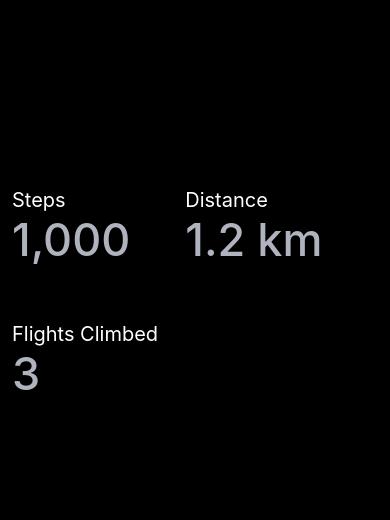
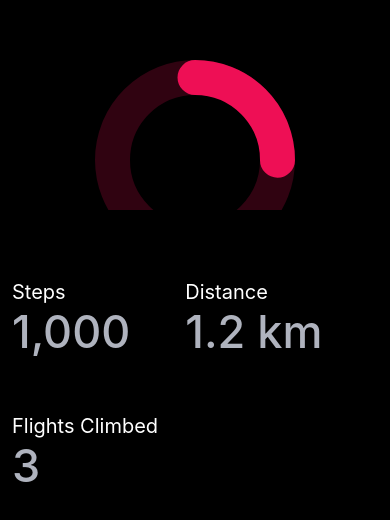
Before and after one commit to Scure21/StepCounter, a React Native app: screen / in a window 390 px wide. Shown: the part 136-656 px from the top of the page. Built offline with nearby package versions, Linux system fonts and the light colour scheme.

Commit message:
Add ringProgress component

```diff
--- a/App.js
+++ b/App.js
@@ -1,11 +1,12 @@
 import { StatusBar } from "expo-status-bar";
-import { StyleSheet, Text, View } from "react-native";
+import { StyleSheet, View } from "react-native";
 import HealthData from "./components/HealthData";
+import RingProgress from "./components/RingProgress";
 
 export default function App() {
   return (
     <View style={styles.container}>
-      <Text>Hi Steph!!</Text>
+      <RingProgress progress={0.25} />
 
       <View style={styles.dataContainer}>
         <HealthData label="Steps" value="1,000" />
@@ -29,5 +30,6 @@ const styles = StyleSheet.create({
     gap: 55,
     flexDirection: "row",
     flexWrap: "wrap",
+    marginVertical: 20,
   },
 });
--- /dev/null
+++ b/components/RingProgress.tsx
@@ -0,0 +1,60 @@
+import { StyleSheet, View } from "react-native";
+import React from "react";
+import SVG, { Circle } from "react-native-svg";
+
+type RingProgressProps = {
+  radius?: number;
+  strokeWidth?: number;
+  progress: number;
+};
+
+const color = "#EE0F55";
+
+const RingProgress = ({
+  radius = 100,
+  strokeWidth = 35,
+  progress,
+}: RingProgressProps) => {
+  const innerRadius = radius - strokeWidth / 2;
+  const circumference = innerRadius * 2 * Math.PI;
+
+  return (
+    <View
+      style={{
+        width: radius * 2,
+        height: radius * 2,
+        alignSelf: "center",
+      }}
+    >
+      <SVG>
+        {/* animated progress ring */}
+        <Circle
+          cx={radius}
+          cy={radius}
+          r={innerRadius}
+          strokeWidth={strokeWidth}
+          stroke={color}
+          strokeDasharray={[circumference * progress, circumference]}
+          strokeLinecap="round"
+          rotation={-90}
+          originX={radius}
+          originY={radius}
+        />
+
+        {/* background ring */}
+        <Circle
+          cx={radius}
+          cy={radius}
+          r={innerRadius}
+          strokeWidth={strokeWidth}
+          stroke={color}
+          opacity={0.2}
+        />
+      </SVG>
+    </View>
+  );
+};
+
+export default RingProgress;
+
+const styles = StyleSheet.create({});
--- a/package.json
+++ b/package.json
@@ -14,7 +14,8 @@
     "react": "18.2.0",
     "react-native": "0.72.6",
     "typescript": "^5.1.3",
-    "@types/react": "~18.2.14"
+    "@types/react": "~18.2.14",
+    "react-native-svg": "13.9.0"
   },
   "devDependencies": {
     "@babel/core": "^7.20.0"
```
Also changed, not shown: 1 other file (tests, documents, lock files or other folders).
